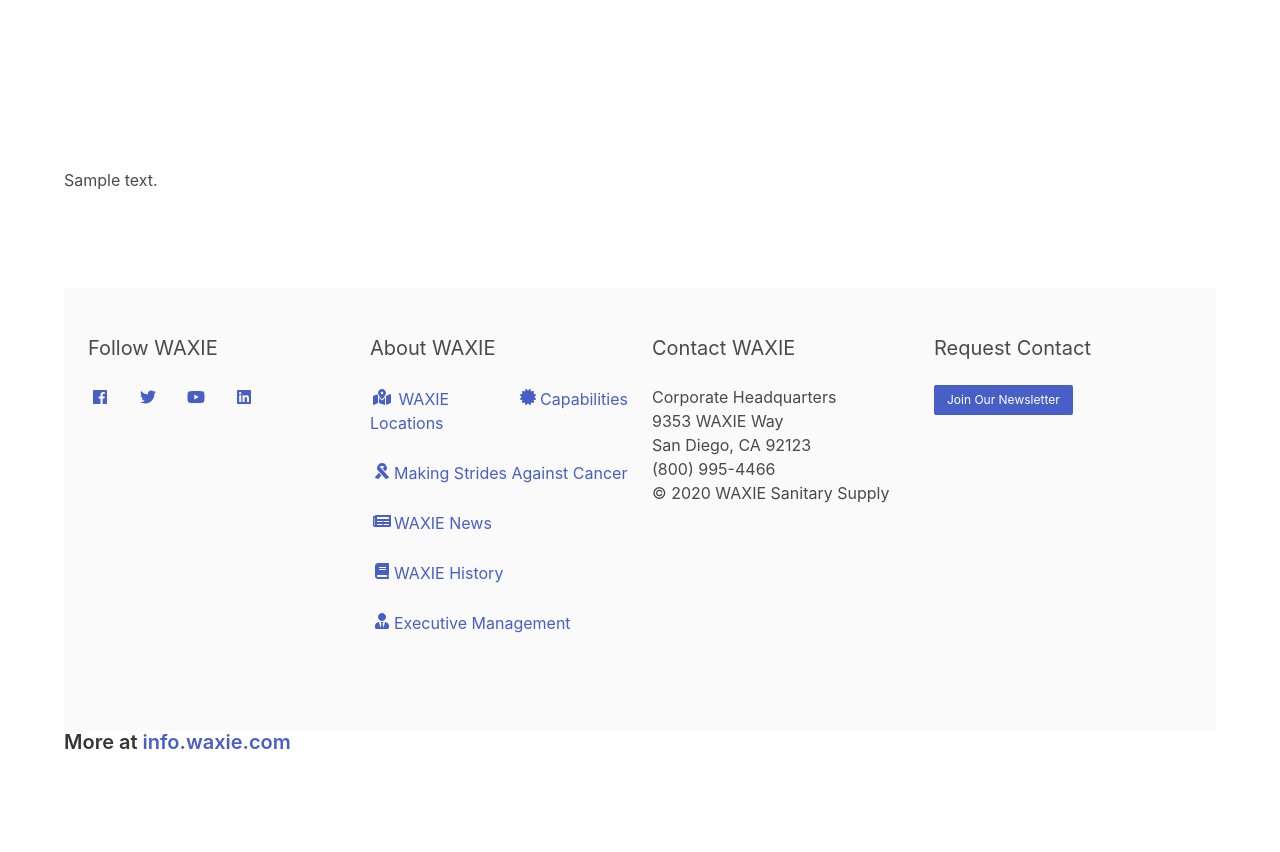
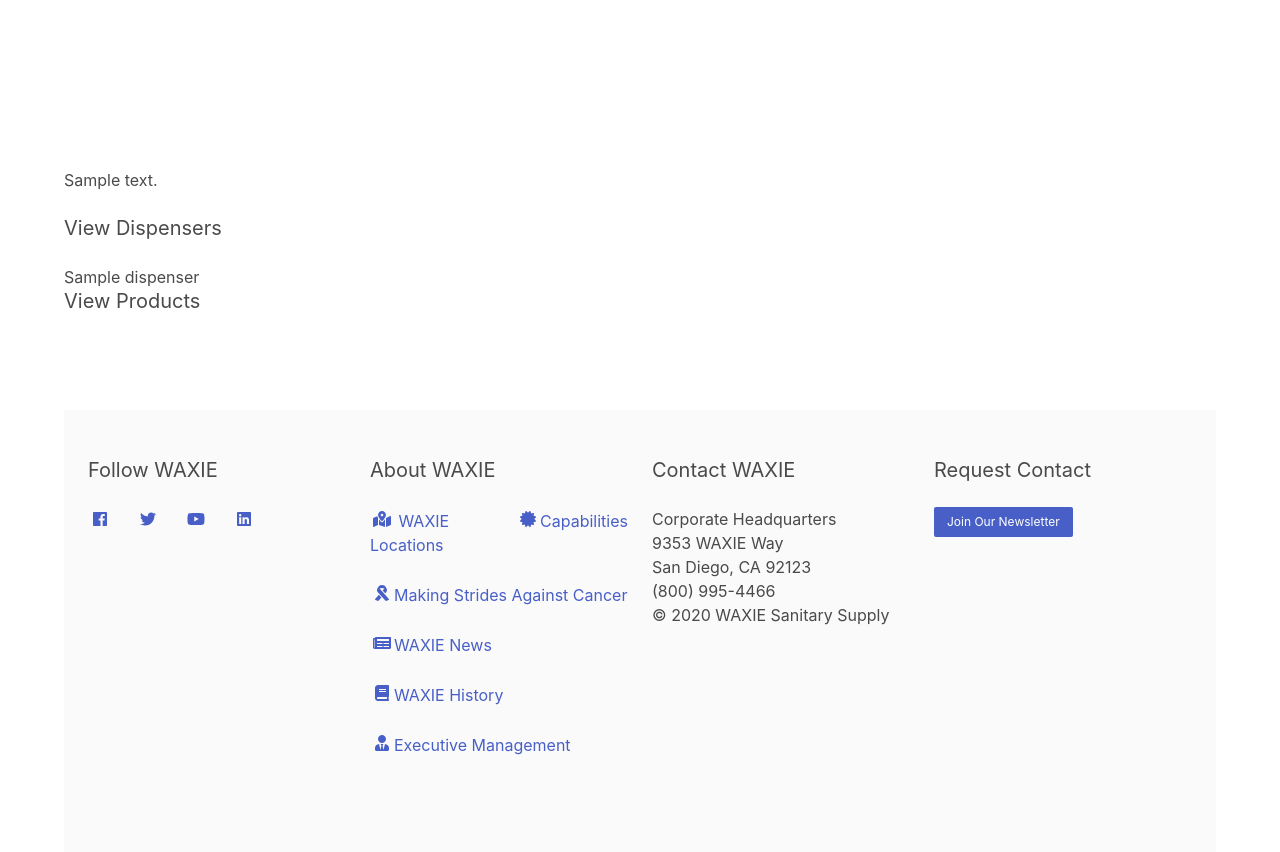
Before and after one commit to waxie-codes/WX-SOLSTA, a Python web app: template templates/index.html in a window 1280 px wide. Shown: the part 52-904 px from the top of the page. Before the commit the page ends 801 px from the top, so only its background shows below. Run offline with Jinja, Linux system fonts and the light colour scheme; the template is opened without the code that fills it: most values are stand-ins (such as "Sample title", 1, 10 or a date in 2020); some libraries are stand-ins or nearby versions.

Commit message:
update things

```diff
--- a/output/index.html
+++ b/output/index.html
@@ -52,6 +52,10 @@ no chemical contact. Permanently secured inserts, locking cabinets and racks cre
 <h2>WAXIE SOLSTA NEXGEN</h2>
 <p>Easy access cabinet holds mulitple chemical options for your every need.</p>
     </div>
+
+    <h2 class="subtitle">View Dispensers</h2>
+
+    <h2 class="subtitle">View Products</h2>
   </div>
 </section>
 
--- a/templates/index.html
+++ b/templates/index.html
@@ -14,6 +14,12 @@
     <div class="content">
       {{content}}
     </div>
+
+    <h2 class="subtitle">View Dispensers</h2>
+      {% for dispenser in dispensers %}
+        {{dispenser}}
+      {% endfor %}
+    <h2 class="subtitle">View Products</h2>
   </div>
 </section>
 {% endblock%}
```
Also changed, not shown: run.py (+10 -5 lines).
